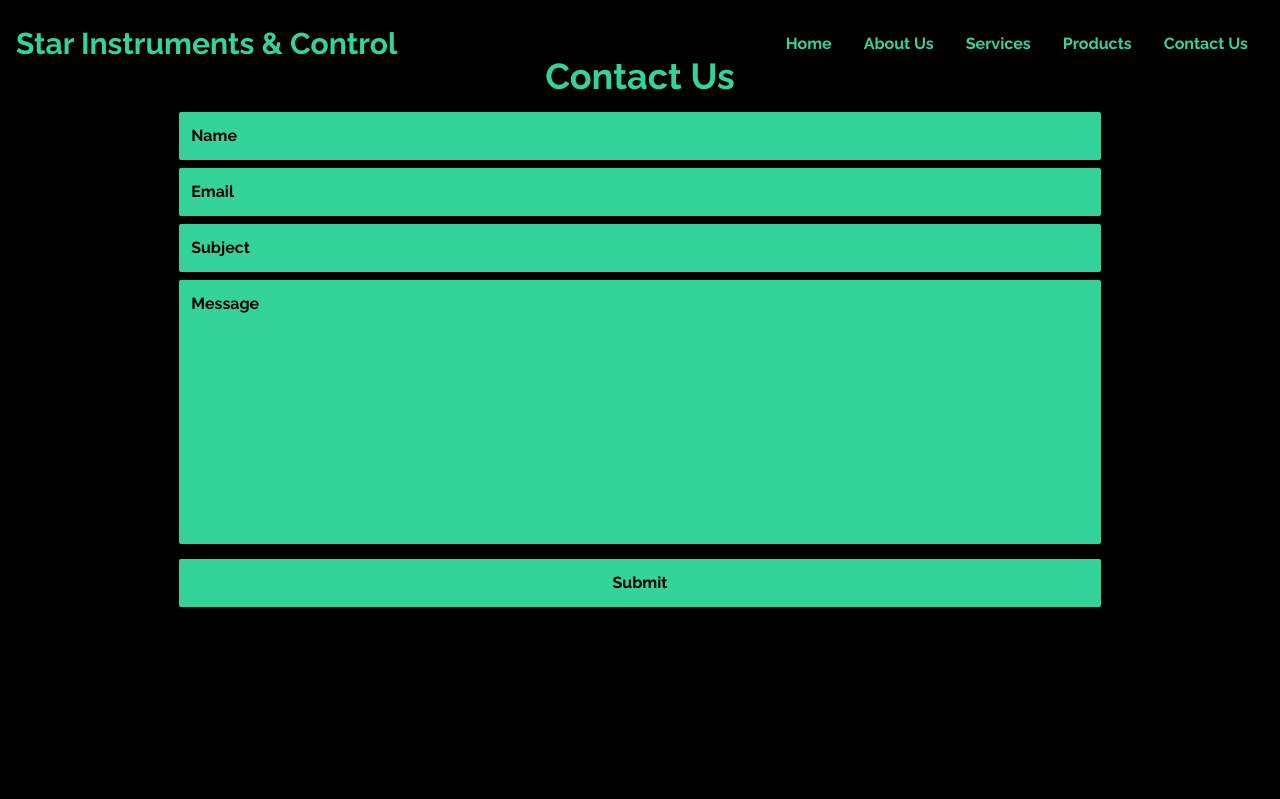
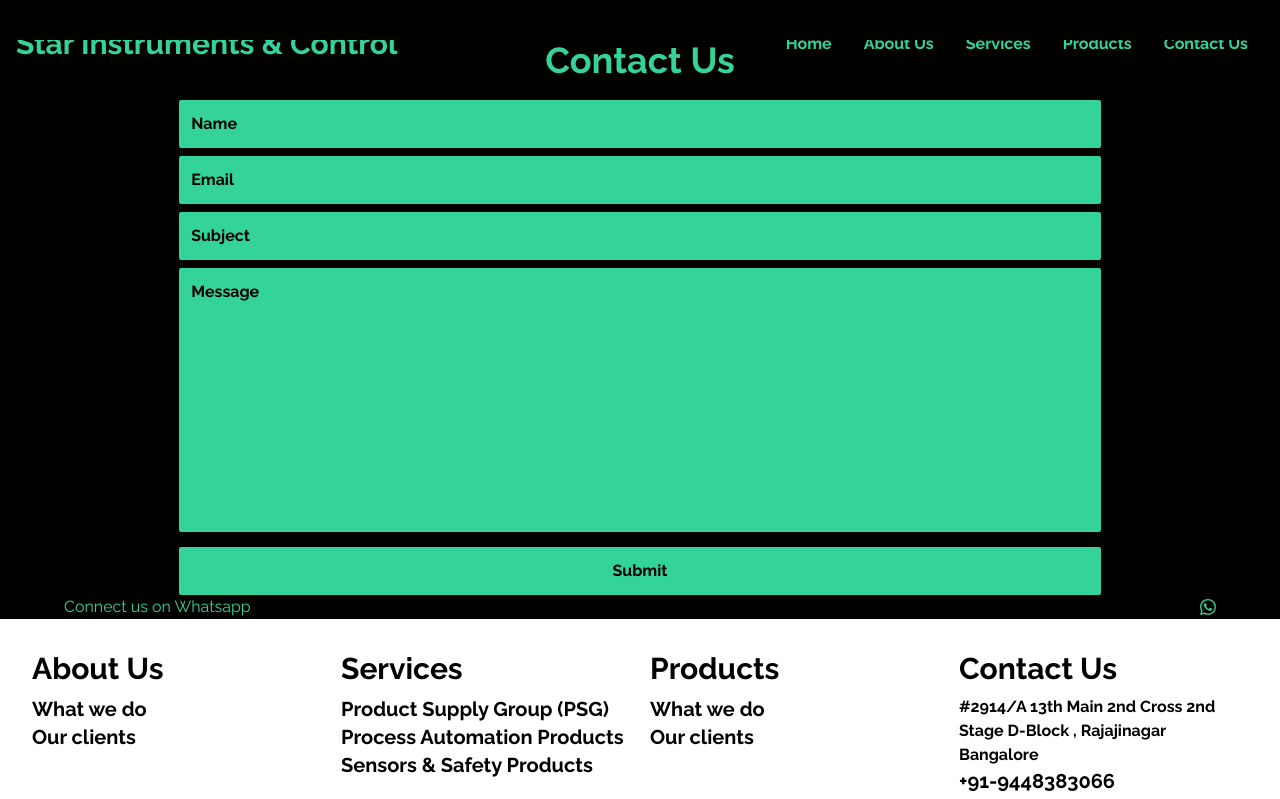
Before and after one commit to DhanrajCoding97/sIc-tailwind-next-live, a Next.js app: page /sic/contact in a window 1280 px wide. Shown: the top 799 px of the page. Built offline with nearby package versions, Linux system fonts and the light colour scheme.

Commit message:
added page transitions using framer motion

```diff
--- a/components/Accordian.jsx
+++ b/components/Accordian.jsx
@@ -2,6 +2,7 @@
 import { IconContext } from "react-icons/lib";
 import { FiPlus, FiMinus } from "react-icons/fi";
 import { AccordianData } from "./AccordianData";
+import { motion } from "framer-motion";
 
 const Accordian = () => {
   const [selected, setSelected] = useState(null);
@@ -33,7 +34,11 @@
                   <h2 className="font-bold">{product.title}</h2>
                   <span>{selected === i ? <FiMinus /> : <FiPlus />}</span>
                 </div>
-                <div className={selected === i ? "content show" : "content"}>
+                <div
+                  animate={{ opacity: 1, transition: { duration: 2 } }}
+                  initial={{ opacity: 0 }}
+                  className={selected === i ? "content show" : "content"}
+                >
                   <ul className="marker:text-green list-outside list-disc ml-6 p-2">
                     {product.details.map((element, i) => {
                       return (
--- a/components/Contact.jsx
+++ b/components/Contact.jsx
@@ -1,5 +1,7 @@
 import { React, useRef } from "react";
 import emailjs from "@emailjs/browser";
+import { motion } from "framer-motion";
+import { BsWhatsapp } from "react-icons/bs";
 
 const ContactForm = () => {
   const form = useRef();
@@ -59,6 +61,12 @@
           Submit
         </button>
       </form>
+      <motion.span className="flex items-center justify-between">
+        <h2>Connect us on Whatsapp</h2>
+        <a href="https://wa.me/918454994241">
+          <BsWhatsapp />
+        </a>
+      </motion.span>
     </div>
   );
 };
--- a/components/Hero.jsx
+++ b/components/Hero.jsx
@@ -4,11 +4,18 @@
 
 const Hero = ({ heading, message }) => {
   return (
-    <section id="hero">
+    <motion.section
+      initial={{ y: 25, opacity: 0 }}
+      animate={{ y: 0, opacity: 1 }}
+      transition={{
+        duration: 0.75,
+      }}
+      id="hero"
+    >
       <div className="flex flex-wrap items-center justify-center min-h-screen md:h-screen lg:h-screen sm:h-screen custom-img bg-fixed bg-cover bg-center">
         {/* Overlay */}
         <div className="absolute top-0 left-0 right-0 bottom-0 bg-black/40 z-[1]" />
-        <div className="p-5 text text-white z-[2] ml-5 mt-10rem">
+        <motion.div className="p-5 text text-white z-[2] ml-5 mt-10rem">
           <h1 className="text-2xl  md:text-4xl lg:text-5xl  font-bold text-clip">
             {heading}
           </h1>
@@ -29,9 +36,9 @@
               Get started
             </motion.button>
           </Link>
-        </div>
+        </motion.div>
       </div>
-    </section>
+    </motion.section>
   );
 };
 
--- /dev/null
+++ b/components/Services.jsx
@@ -0,0 +1,9 @@
+import React from 'react'
+
+const Services = () => {
+  return (
+    <div>Services</div>
+  )
+}
+
+export default Services
--- a/pages/_app.js
+++ b/pages/_app.js
@@ -1,32 +1,47 @@
 import Head from "next/head";
 import Navbar from "../components/Navbar";
 import Footer from "../components/Footer";
+import { useRouter } from "next/router";
+import { AnimatePresence, motion } from "framer-motion";
 import "../styles/globals.css";
-import { motion } from "framer-motion";
 
-function MyApp({ Component, pageProps, router }) {
+function MyApp({ Component, pageProps }) {
+  const router = useRouter();
   return (
     <>
       <Head>
         <title>Star Instruments & Control</title>
       </Head>
-      <Navbar />
+      <div>
+        <AnimatePresence mode="wait">
           <motion.div
             key={router.route}
-        initial="pageInitial"
-        animate="pageAnimate"
+            initial="initialState"
+            animate="animateState"
+            exit="exitState"
+            transition={{
+              duration: 0.75,
+            }}
             variants={{
-          pageInitial: {
+              initialState: {
                 opacity: 0,
+                clipPath: "polygon(0 0, 100% 0, 100% 100%, 0% 100%)",
               },
-          pageAnimate: {
+              animateState: {
                 opacity: 1,
+                clipPath: "polygon(0 0, 100% 0, 100% 100%, 0% 100%)",
+              },
+              exitState: {
+                clipPath: "polygon(50% 0, 50% 0, 50% 100%, 50% 100%)",
               },
             }}
           >
+            <Navbar />
             <Component {...pageProps} />
+            <Footer />
           </motion.div>
-      <Footer />
+        </AnimatePresence>
+      </div>
     </>
   );
 }
--- a/pages/sic/[id].js
+++ /dev/null
@@ -1,9 +0,0 @@
-const Details = () => {
-  return (
-    <div>
-      <h1>Details page</h1>
-    </div>
-  );
-};
-
-export default Details;
--- a/pages/sic/about.js
+++ b/pages/sic/about.js
@@ -1,13 +1,19 @@
 import React from "react";
-import Accordian from "../../components/Accordian";
-import Clients from "../../components/clients";
 import { motion } from "framer-motion";
 
 const About = () => {
   return (
-    <section id="about" className="flex flex-col pt-10 my-[10%] mx-[5%]">
+    <motion.section
+      initial={{ opacity: 0 }}
+      animate={{ opacity: 1 }}
+      transition={{
+        duration: 0.75,
+      }}
+      id="about"
+      className="flex flex-col pt-10 mx-[5%] my-10"
+    >
       <div id="about-description">
-        <h1 className="text-2xl md:text-4xl text-center border-double border-b-white font-bold border-emerald-40 underline">
+        <h1 className="text-2xl md:text-4xl text-center border-double border-b-white font-bold border-emerald-40 underline pb-5">
           About Us
         </h1>
         <h2 className="md:text-xl font-bold">
@@ -21,7 +27,7 @@
           We take up turnkey projects in Control & Automation Projects for
           Process Industries like -
         </h3>
-        <ol class="m space-y-1 max-w-md list-decimal list-inside font-bold">
+        <ol className="space-y-1 max-w-md list-decimal list-inside font-bold">
           <li>Sugar Industries</li>
           <li>Paper Board Industries</li>
           <li>Distilleries & Breweries</li>
@@ -32,7 +38,7 @@
           <li>Machine Tool Industries</li>
         </ol>
       </div>
-    </section>
+    </motion.section>
   );
 };
 
--- a/pages/sic/contact.js
+++ b/pages/sic/contact.js
@@ -1,19 +1,23 @@
-import React from "react";
+import { React } from "react";
 import ContactForm from "../../components/Contact";
+import { motion } from "framer-motion";
 
 const Contact = () => {
   return (
-    <>
-      <section
-        id="contact"
-        className="my-[10%] mx-[5%] max-w-[1240px] m-auto h-screen mt-10"
-      >
-        <h1 className="text-2xl md:text-4xl font-bold text-center p-4">
-          Contact Us
-        </h1>
-        <ContactForm />
-      </section>
-    </>
+    <motion.section
+      id="contact"
+      initial={{ opacity: 0 }}
+      animate={{ opacity: 1 }}
+      transition={{
+        duration: 0.75,
+      }}
+      className="mx-[5%] max-w-[1240px] m-auto mt-10"
+    >
+      <h1 className="text-2xl md:text-4xl font-bold text-center pb-5">
+        Contact Us
+      </h1>
+      <ContactForm />
+    </motion.section>
   );
 };
 
--- a/pages/sic/products.js
+++ b/pages/sic/products.js
@@ -1,20 +1,28 @@
+import { motion } from "framer-motion";
 import React from "react";
 import ProductCatalog from "../../components/ProductCatalog";
 
 const Products = () => {
   return (
-    <div
+    <motion.section
       id="products"
-      className="my-[10%] mx-[5%]font-bold pt-10 mt-[5%] mx-[5%]"
+      initial={{ opacity: 0 }}
+      animate={{ opacity: 1 }}
+      transition={{
+        duration: 0.75,
+      }}
     >
-      <h1 className="text-2xl md:text-4xl text-center">Our Products</h1>
+      <div className="my-[10%] mx-[5%]font-bold pt-10 mt-[5%] mx-[5%]">
+        <h1 className="text-2xl md:text-4xl text-center pb-5">Our Products</h1>
         <p className="md:text-2xl leading-relaxed">
           We integrate the systems by using Quality products like Emerson,
           Schmersal, Sensotech,Gestra, Siemens, Jumo, Yokogawa, Dembla, C&S,
-        Honeywell, Yamatake, P&F, Valmet, Fouress, Forbes Marshall, Omron, etc.
+          Honeywell, Yamatake, P&F, Valmet, Fouress, Forbes Marshall, Omron,
+          etc.
         </p>
         <ProductCatalog />
       </div>
+    </motion.section>
   );
 };
 
--- a/pages/sic/services.js
+++ b/pages/sic/services.js
@@ -1,11 +1,19 @@
 import React from "react";
-
-const services = () => {
+import { motion } from "framer-motion";
+const Services = () => {
   return (
-    <div id="services" className="my-[10%] mx-[5%]">
-      services
-    </div>
+    <motion.section
+      initial={{ opacity: 0 }}
+      animate={{ opacity: 1 }}
+      transition={{
+        duration: 0.75,
+      }}
+      id="services"
+      className="flex flex-col pt-10 mx-[5%]"
+    >
+      <h1>Services</h1>
+    </motion.section>
   );
 };
 
-export default services;
+export default Services;
```
Lines whose indentation alone changed are shown as unchanged.
